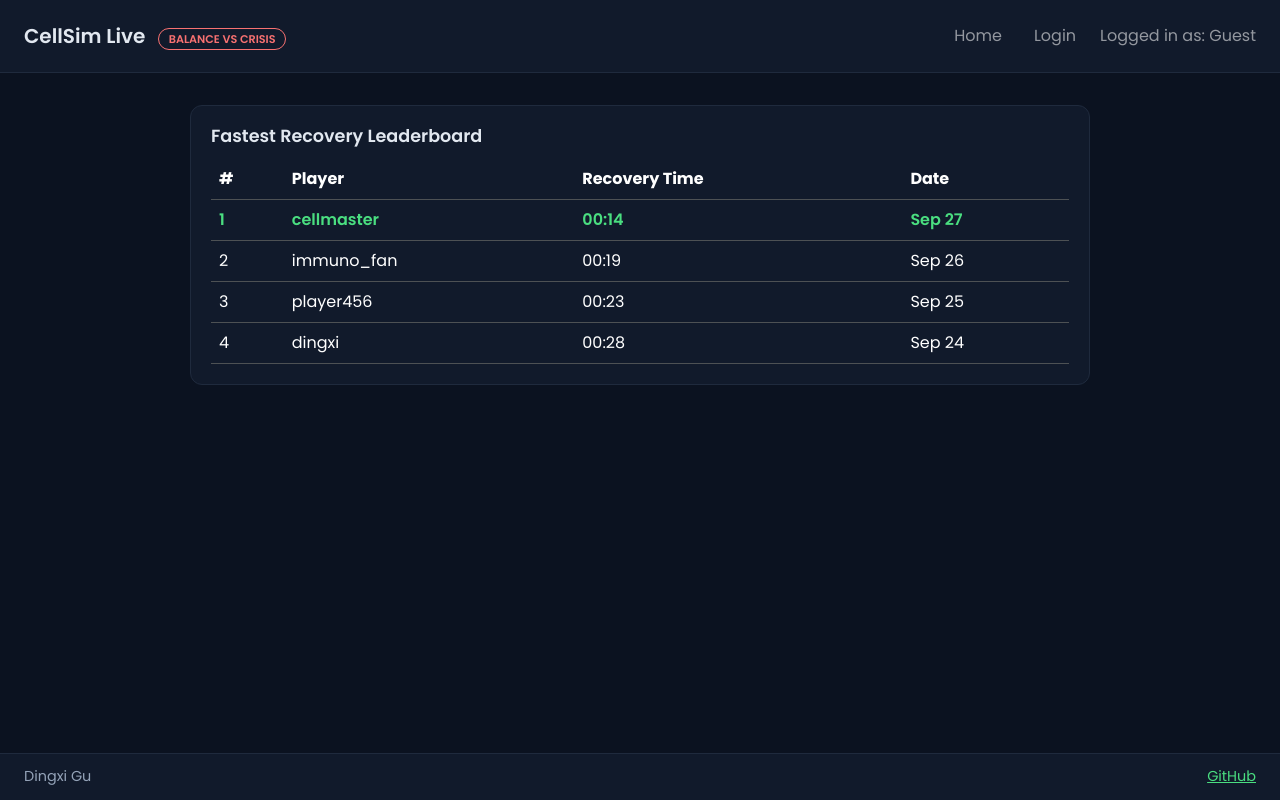
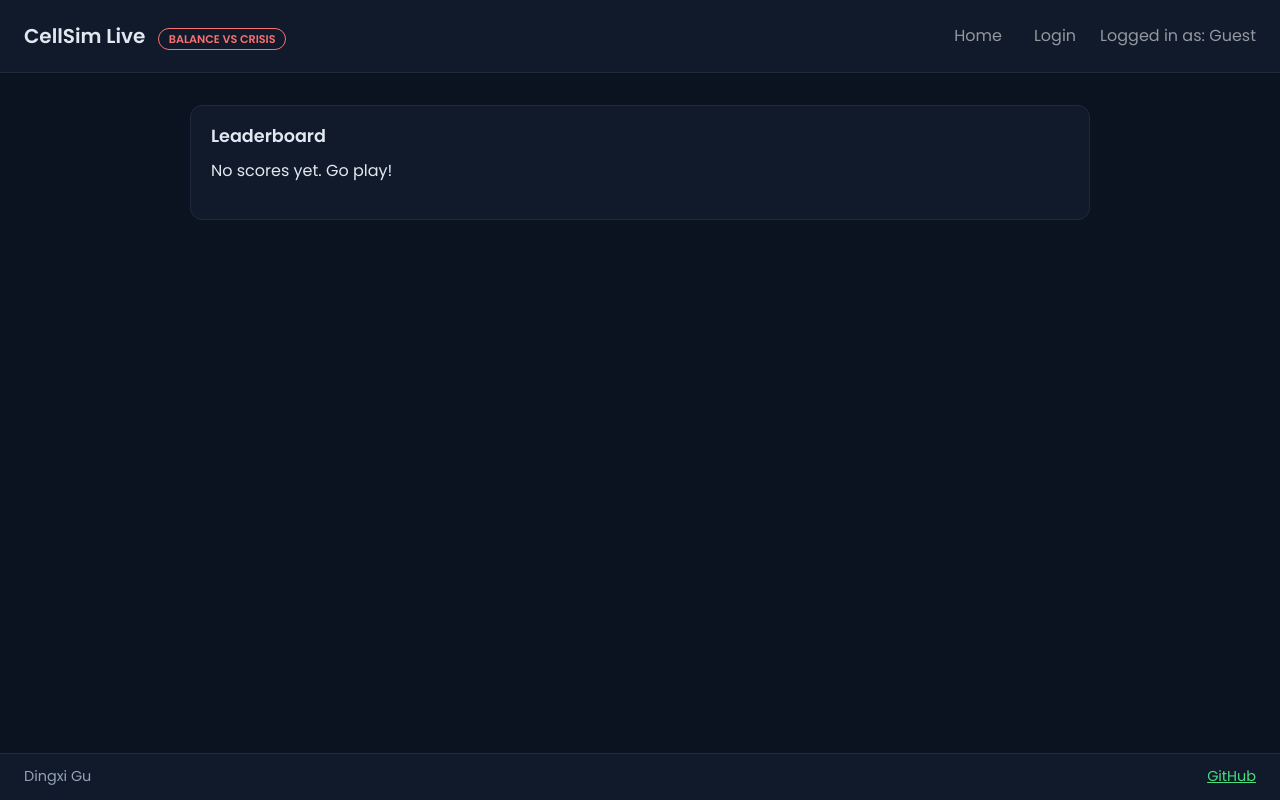
Before and after one commit to Casen-DG/startup, a React (Vite) app: page /leaderboard in a window 1280 px wide. Built offline with nearby package versions, Linux system fonts and the light colour scheme.

Commit message:
Load leaderboard from localStorage

```diff
--- a/src/app.css
+++ b/src/app.css
@@ -493,3 +493,7 @@ a:hover {
   box-shadow: 0 0 6px rgba(248, 113, 113, 0.5);
 }
 .critical { color: var(--red); font-weight: 700; }
+
+/* 排行榜当前用户高亮 */
+.highlight td { background: rgba(74, 222, 128, 0.18); font-weight: 700; }
+.highlight { color: var(--green); }
--- a/src/leaderboard/leaderboard.jsx
+++ b/src/leaderboard/leaderboard.jsx
@@ -1,23 +1,56 @@
-import React from 'react';
+import React, { useState, useEffect } from 'react';
+
+function ScoreRow({ rank, entry }) {
+  const isMe = entry.name === localStorage.getItem('userName');
+  return (
+    <tr className={isMe ? 'highlight' : ''}>
+      <td>{rank}</td>
+      <td>{entry.name}</td>
+      <td>{entry.score}</td>
+      <td>{entry.date}</td>
+    </tr>
+  );
+}
 
 export function Leaderboard() {
+  const [scores, setScores] = useState([]);
+
+  useEffect(() => {
+    let list = [];
+    try {
+      const parsed = JSON.parse(localStorage.getItem('cellsimScores'));
+      if (Array.isArray(parsed)) list = parsed;
+    } catch {
+      list = [];
+    }
+    setScores(
+      list
+        .slice()
+        .sort((a, b) => (Number(b.score) || 0) - (Number(a.score) || 0))
+        .slice(0, 10)
+    );
+  }, []);
+
   return (
     <main>
       <section className="panel wide-panel">
-        <h2>Fastest Recovery Leaderboard</h2>
+        <h2>Leaderboard</h2>
+        {scores.length === 0 ? (
+          <p>No scores yet. Go play!</p>
+        ) : (
           <div className="table-responsive">
             <table className="table table-dark table-hover align-middle mb-0">
               <thead>
-              <tr><th>#</th><th>Player</th><th>Recovery Time</th><th>Date</th></tr>
+                <tr><th>#</th><th>Name</th><th>Homeostasis</th><th>Date</th></tr>
               </thead>
               <tbody>
-              <tr className="rank-1"><td>1</td><td>cellmaster</td><td>00:14</td><td>Sep 27</td></tr>
-              <tr><td>2</td><td>immuno_fan</td><td>00:19</td><td>Sep 26</td></tr>
-              <tr><td>3</td><td>player456</td><td>00:23</td><td>Sep 25</td></tr>
-              <tr><td>4</td><td>dingxi</td><td>00:28</td><td>Sep 24</td></tr>
+                {scores.map((entry, i) => (
+                  <ScoreRow key={i} rank={i + 1} entry={entry} />
+                ))}
               </tbody>
             </table>
           </div>
+        )}
       </section>
     </main>
   );
```
Lines whose indentation alone changed are shown as unchanged.
